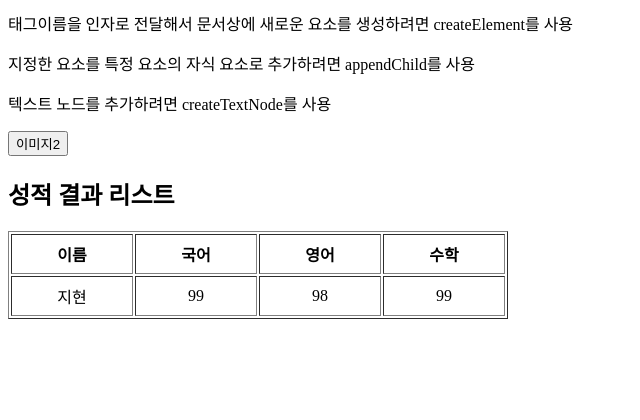
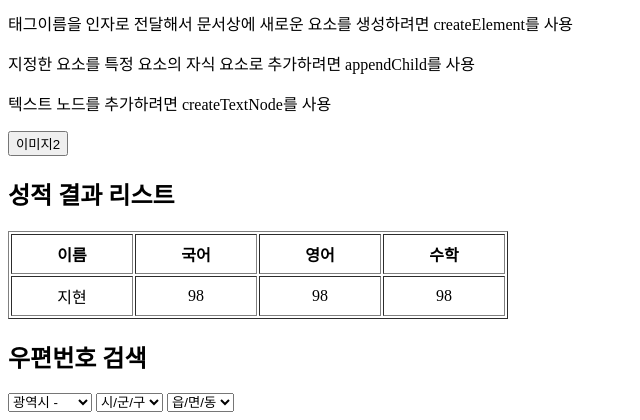
Before and after one commit to yoon741/frontends, a FastAPI app: page /js/dom in a window 1280 px wide. Shown: the part 1536-1956 px from the top of the page, without its empty margins (0-640 px from the left). Before the commit the page ends 1855 px from the top, so only its background shows below. Run offline with FastAPI, Linux system fonts and the light colour scheme.

Commit message:
문서 객체 모델 - 우편번호 검색 1

```diff
--- a/views/templates/js/12dom.html
+++ b/views/templates/js/12dom.html
@@ -178,69 +178,182 @@
         table.setAttribute('width', '500px');
         table.setAttribute('cellpadding', '7');
 
-        // 테이블의 제목행 생성
-        // <tr><th>이름</th><th>국어</th>...<tr>
+        // // 테이블의 제목행 생성
+        // // <tr><th>이름</th><th>국어</th>...<tr>
+        // let tr = document.createElement('tr');
+        //
+        // <th>이름</th>
+        // let th = document.createElement('th');
+        // let txt = document.createTextNode('이름');
+        // th.appendChild(txt);
+        // tr.appendChild(th);
+        //
+        //<th>국어</th>
+        // th = document.createElement('th');
+        // txt = document.createTextNode('국어');
+        // th.appendChild(txt);
+        // tr.appendChild(th);
+        //
+        // th = document.createElement('th');
+        // txt = document.createTextNode('영어');
+        // th.appendChild(txt);
+        // tr.appendChild(th);
+        //
+        // th = document.createElement('th');
+        // txt = document.createTextNode('수학');
+        // th.appendChild(txt);
+        // tr.appendChild(th);
+        //
+        // // 생성한 tr을 테이블에 추가
+        // table.appendChild(tr);
+        //
+        //
+        // // 테이블의 본문행 생성
+        // // <tr align=center><td>지현</td><td>99</td>...<tr>
+        // tr = document.createElement('tr');
+        // tr.setAttribute('align', 'center');
+        //
+        // // <td>지현</td>
+        // let td = document.createElement('td');
+        // txt = document.createTextNode('지현');
+        // td.appendChild(txt);
+        // tr.appendChild(td);
+        //
+        // //<td>99</td>
+        // td = document.createElement('td');
+        // txt = document.createTextNode('99');
+        // td.appendChild(txt);
+        // tr.appendChild(td);
+        //
+        // td = document.createElement('td');
+        // txt = document.createTextNode('98');
+        // td.appendChild(txt);
+        // tr.appendChild(td);
+        //
+        // td = document.createElement('td');
+        // txt = document.createTextNode('99');
+        // td.appendChild(txt);
+        // tr.appendChild(td);
+        //
+        // // 생성한 tr을 테이블에 추가
+        // table.appendChild(tr);
+        //
+        // // 테이블을 sj 요소에 추가
+        // sj.appendChild(table);
+
+
+        //제목행 생성
         let tr = document.createElement('tr');
-
-        let th = document.createElement('th');
-        let txt = document.createTextNode('이름');
-        th.appendChild(txt);
-        tr.appendChild(th);
-
-        th = document.createElement('th');
-        txt = document.createTextNode('국어');
-        th.appendChild(txt);
-        tr.appendChild(th);
-
-        th = document.createElement('th');
-        txt = document.createTextNode('영어');
-        th.appendChild(txt);
-        tr.appendChild(th);
-
-        th = document.createElement('th');
-        txt = document.createTextNode('수학');
-        th.appendChild(txt);
-        tr.appendChild(th);
-
-        // 생성한 tr을 테이블에 추가
+        for (let val of thdata) {
+            th = document.createElement('th');
+            txt = document.createTextNode(val);
+            th.appendChild(txt);
+            tr.appendChild(th);
+        }
         table.appendChild(tr);
 
-
-        // 테이블의 본문행 생성
-        // <tr align=center><td>지현</td><td>99</td>...<tr>
+        //본문행 생성
         tr = document.createElement('tr');
-        tr.setAttribute('align', 'center');
-
-        // <td>지현</td>
-        let td = document.createElement('td');
-        txt = document.createTextNode('지현');
-        td.appendChild(txt);
-        tr.appendChild(td);
-
-        //<td>99</td>
-        td = document.createElement('td');
-        txt = document.createTextNode('99');
-        td.appendChild(txt);
-        tr.appendChild(td);
-
-        td = document.createElement('td');
-        txt = document.createTextNode('98');
-        td.appendChild(txt);
-        tr.appendChild(td);
-
-        td = document.createElement('td');
-        txt = document.createTextNode('99');
-        td.appendChild(txt);
-        tr.appendChild(td);
-
-        // 생성한 tr을 테이블에 추가
+        tr.setAttribute('align', 'center')  // 중앙배치
+        for (let val of sjdata) {
+            td = document.createElement('td');
+            txt = document.createTextNode(val);
+            td.appendChild(txt);
+            tr.appendChild(td);
+        }
         table.appendChild(tr);
 
         // 테이블을 sj 요소에 추가
         sj.appendChild(table);
+    </script>
+
+
+    <h2>우편번호 검색</h2>
+    <div>
+        <select id="sido" onchange=""></select>
+        <select id="gugun" onchange=""></select>
+        <select id="dong" onchange=""></select>
+    </div>
+
+
+    <script>
+        let sidodata = ['서울특별시','경기도','인천광역시',
+            '부산광역시','제주자치도'];
+        let gugundata = [
+            ['강남구', '서초구', '종로구', '송파구'],
+            ['과천시', '광명시', '성남분당구'],
+            ['연수구'],
+            ['부산진구'],
+            ['서귀포시']
+        ];
+        let dongdata = [
+            [['논현동','대치동','삼성동'], ['반포동','방배동','양재동'],['광희동','명동','충무로'],['가락동','석촌동']],
+            [['과천동'],['광명동'],['대장동']],
+            [['연수동']],
+            [['개금동','가야동']],
+            [['강정동']]
+        ];
+
+        let sido = document.querySelector('#sido');
+        let gugun = document.querySelector('#gugun');
+        let dong = document.querySelector('#dong');
+
+        let getSido = () => {
+            // 타이틀
+            let opt = document.createElement('option');
+            let txt = document.createTextNode('광역시 -');
+            opt.appendChild(txt);
+            sido.appendChild(opt);
+
+            //광역시 목록
+            for (let val of sidodata) {
+                opt = document.createElement('option');
+                txt = document.createTextNode(val);
+                opt.appendChild(txt);
+                sido.appendChild(opt);
+            }
+        };
+
+        let getGugun = () => {
+            // 타이틀
+            opt = document.createElement('option');
+            txt = document.createTextNode('시/군/구');
+            opt.appendChild(txt);
+            gugun.appendChild(opt);
+
+            // 시군구 목록
+            for (let val of gugundata[0]) {
+                opt = document.createElement('option');
+                txt = document.createTextNode(val);
+                opt.appendChild(txt);
+                gugun.appendChild(opt);
+            }
+        };
+        let getDong = () => {
+            // 타이틀
+            opt = document.createElement('option');
+            txt = document.createTextNode('읍/면/동');
+            opt.appendChild(txt);
+            dong.appendChild(opt);
+
+            // 읍면동 목록
+            for (let val of dongdata[0][0]) {
+                opt = document.createElement('option');
+                txt = document.createTextNode(val);
+                opt.appendChild(txt);
+                dong.appendChild(opt);
+            }
+        };
+
+        getSido();
+        getGugun();
+        getDong();
+
+
 
 
     </script>
 
+
 </body>
 </html>
```
